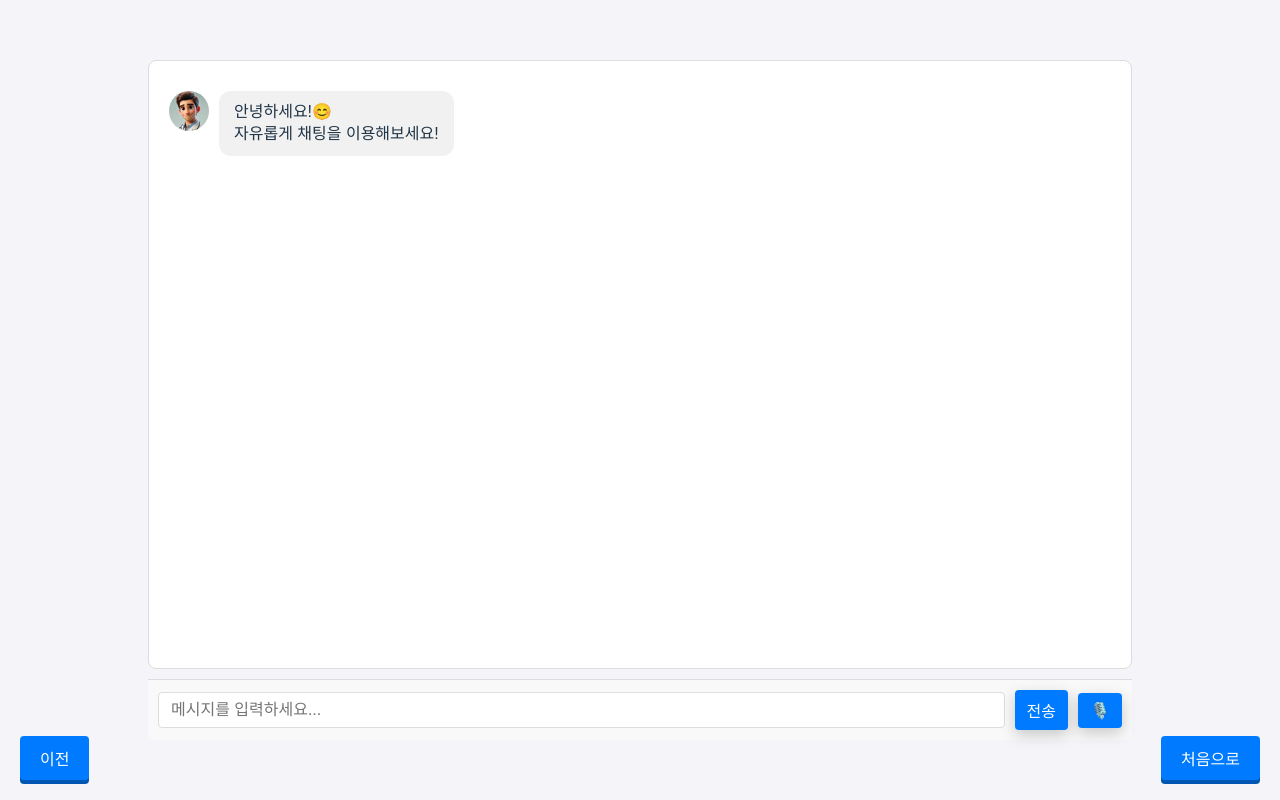
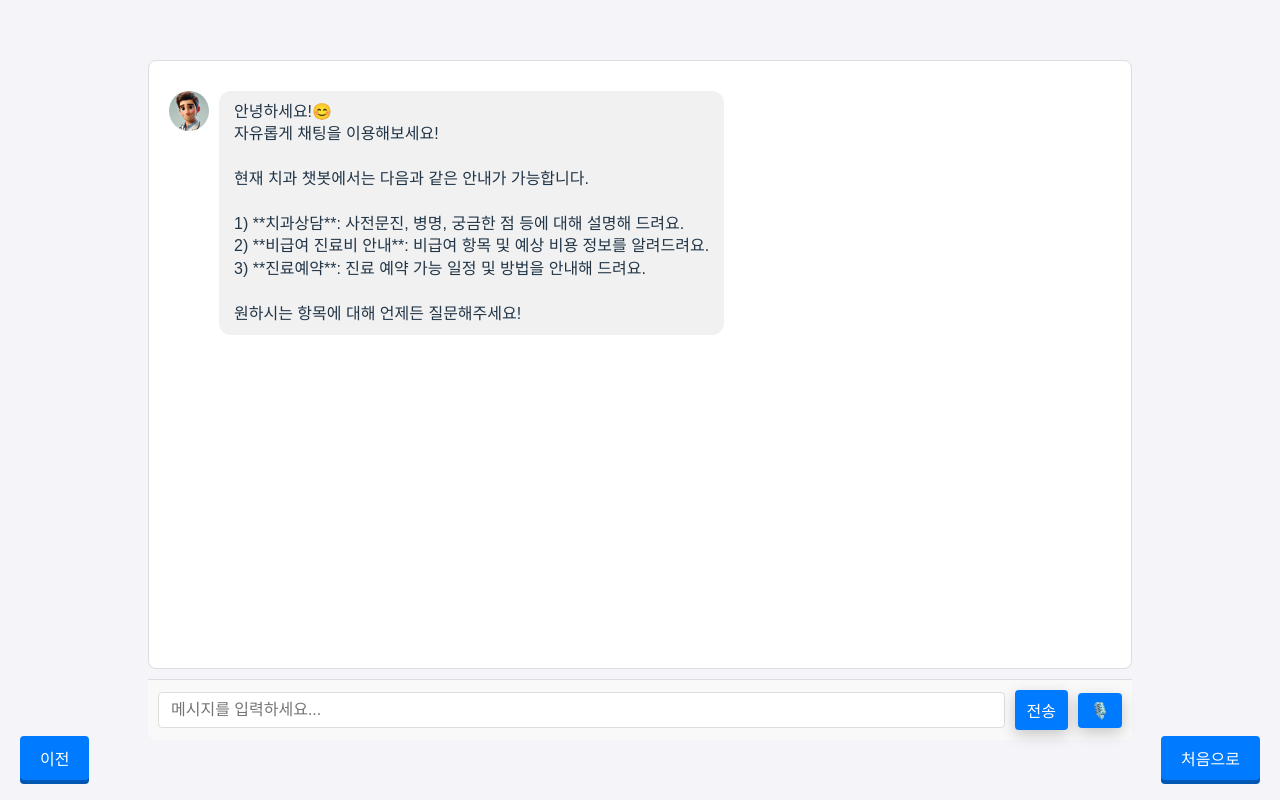
Before and after one commit to SeSac-3-team/PreDent, a React (Vite) app in the folder Frontend/: page /chat in a window 1280 px wide. Built offline with nearby package versions, Linux system fonts and the light colour scheme.

Commit message:
feat: Fix Questionnaire Guide

```diff
--- a/Frontend/src/pages/ChatPage.jsx
+++ b/Frontend/src/pages/ChatPage.jsx
@@ -54,7 +54,7 @@ function ChatPage() {
           {
             id: Date.now(),
             type: "bot",
-            text: "안녕하세요!😊\n자유롭게 채팅을 이용해보세요!",
+            text: `안녕하세요!😊\n자유롭게 채팅을 이용해보세요!\n\n현재 치과 챗봇에서는 다음과 같은 안내가 가능합니다.\n\n1) **치과상담**: 사전문진, 병명, 궁금한 점 등에 대해 설명해 드려요.\n2) **비급여 진료비 안내**: 비급여 항목 및 예상 비용 정보를 알려드려요.\n3) **진료예약**: 진료 예약 가능 일정 및 방법을 안내해 드려요.\n\n원하시는 항목에 대해 언제든 질문해주세요!`,
             avatar: "/images/Doctor_img.png",
           },
         ]);
```
